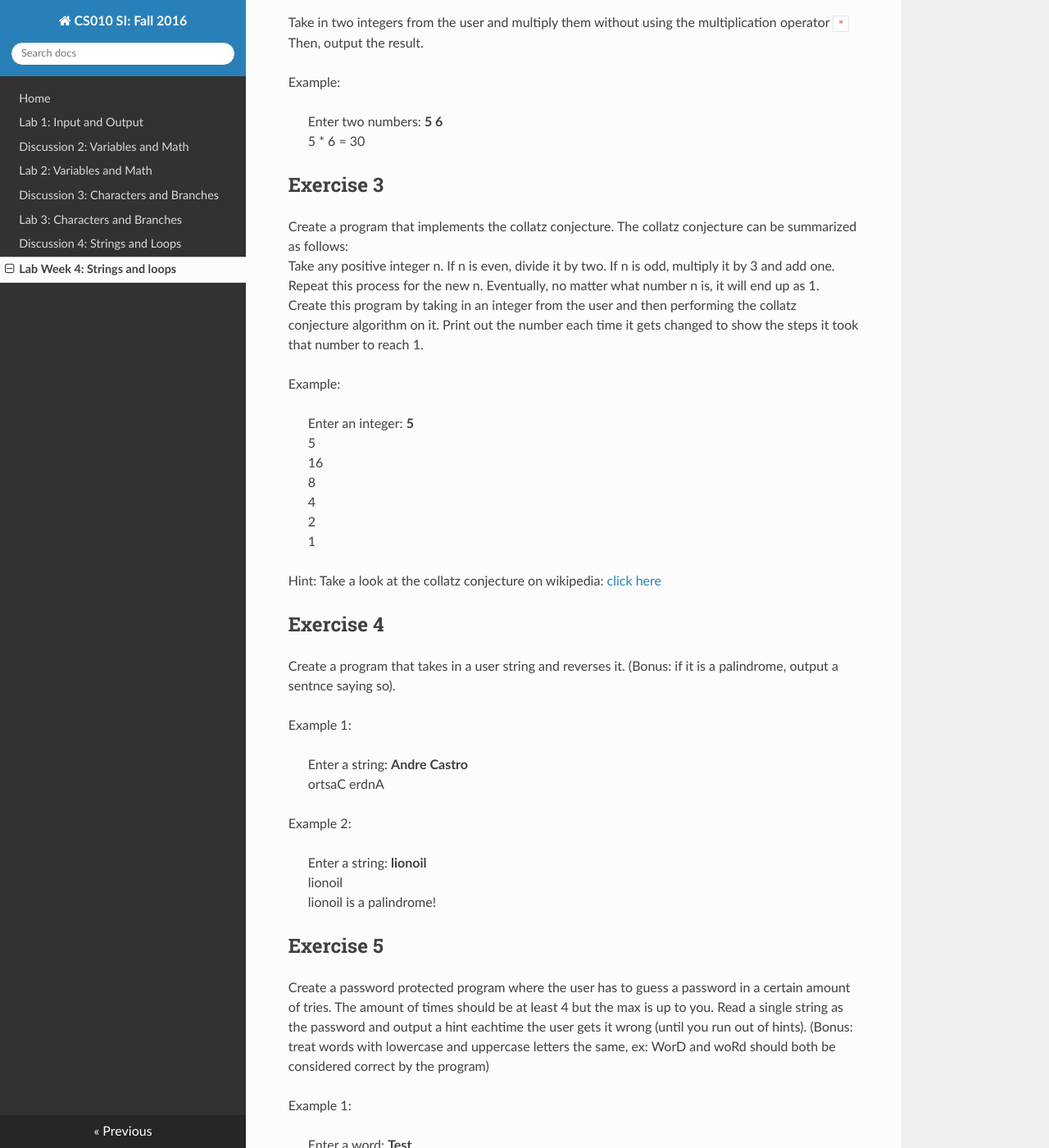
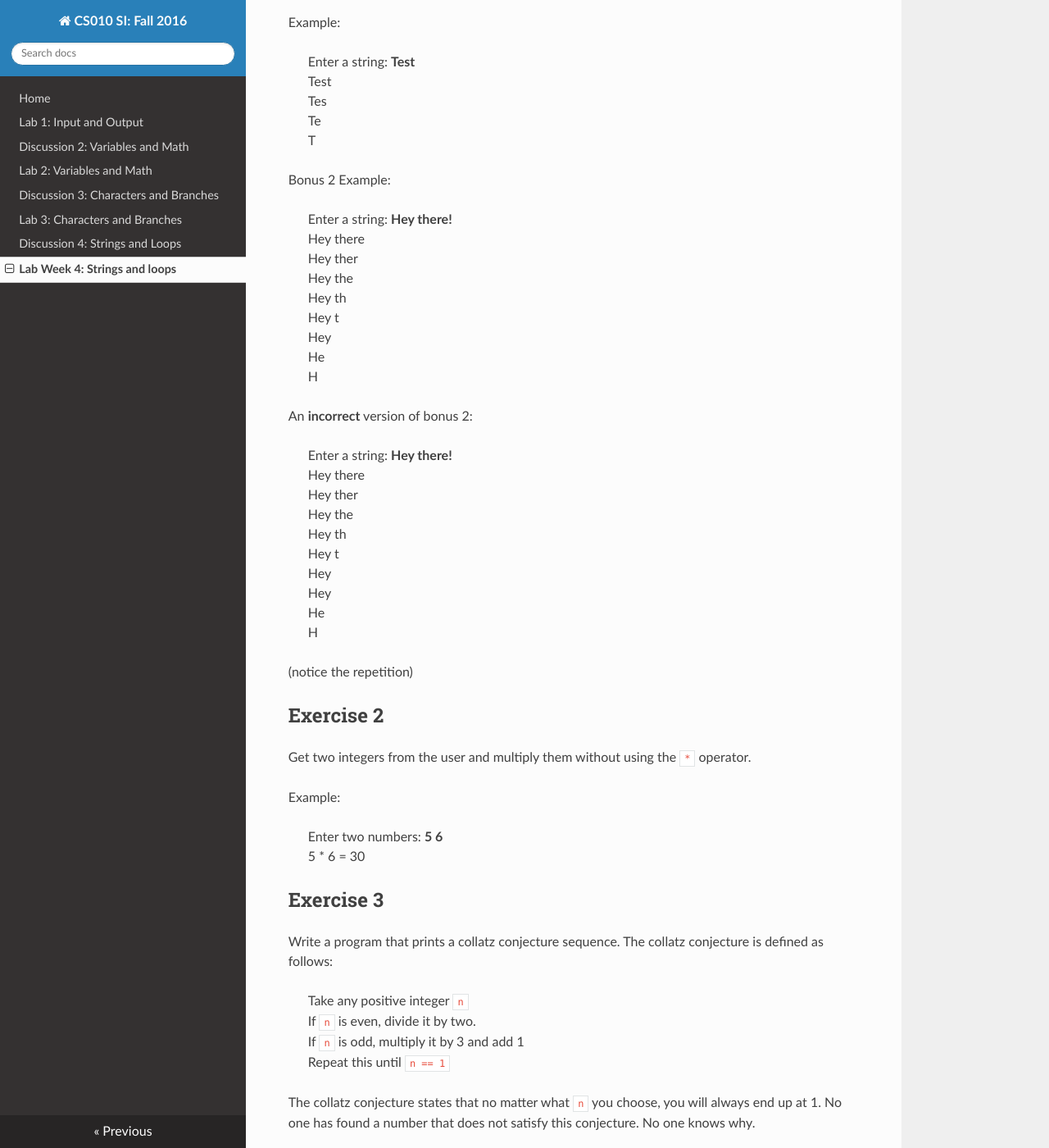
Before and after one commit to cs-si-ucr/cs10, an MkDocs documentation site: the page built from docs/lab04.md, in a window 1280 px wide and 1400 px high, scrolled down 459 px. Shown: the whole window at 82% size. Built offline with MkDocs 1.6.1, drawn with Linux system fonts in a browser that asks for light colours; nearby versions of some CDN libraries; old or Windows-style settings are respelled for this version of MkDocs; some of the changed text lies outside the part shown.

Commit message:
fixed lab wording, and added bonus exercises

```diff
--- a/docs/lab04.md
+++ b/docs/lab04.md
@@ -1,8 +1,21 @@
+Note
+---
+
+You do not need to complete bonus exercises.
+I recommend you attempt them, but if you are spending too long move to the next exercise.
+
+
 Exercise 1
 ---
 
-Take in a string from the user and print it back out repeatedly with each print having one less
-character on the end. Stop printing once there are no more chars in the string left to print.
+Get a word from the user and print it back.
+Each print should have one less letter than the line before it.
+Stop printing when there are no more characters in the string.
+
+[Bonus 1]: Get an entire line of text from the user.
+
+[Bonus 2]: Skip an extra amount for spaces you encounter.
+Read [this](https://zybooks.zyante.com/#/zybook/UCRCS10Fall2016/chapter/8/section/3) (warning: advanced), and checkout the bonus example below.
 
 Example:
 
@@ -12,31 +25,64 @@
 > Te </br>
 > T
 
+Bonus 2 Example:
+
+> Enter a string: **Hey there!**</br>
+> Hey there</br>
+> Hey ther</br>
+> Hey the</br>
+> Hey th</br>
+> Hey t</br>
+> Hey</br>
+> He</br>
+> H</br>
+
+An **incorrect** version of bonus 2:
+
+> Enter a string: **Hey there!**</br>
+> Hey there</br>
+> Hey ther</br>
+> Hey the</br>
+> Hey th</br>
+> Hey t</br>
+> Hey</br>
+> Hey</br>
+> He</br>
+> H</br>
+
+(notice the repetition)
+
+
 Exercise 2
 ---
 
-Take in two integers from the user and multiply them without using the multiplication operator ``*``
-Then, output the result.
+Get two integers from the user and multiply them without using the ``*`` operator.
 
 Example:
 
-> Enter two numbers: **5 6** </br>
+> Enter two numbers: **5 6**</br>
 > 5 * 6 = 30
+
 
 Exercise 3
 ---
 
-Create a program that implements the collatz conjecture. The collatz conjecture can be summarized
-as follows:<br>
-Take any positive integer n. If n is even, divide it by two. If n is odd, multiply it by 3 and add
-one. Repeat this process for the new n. Eventually, no matter what number n is, it will end up as 1.<br>
-Create this program by taking in an integer from the user and then performing the collatz
-conjecture algorithm on it. Print out the number each time it gets changed to show the steps it
-took that number to reach 1.
+Write a program that prints a collatz conjecture sequence.
+The collatz conjecture is defined as follows:
+
+> Take any positive integer ``n``<br>
+> If ``n`` is even, divide it by two.<br>
+> If ``n`` is odd, multiply it by 3 and add 1<br>
+> Repeat this until ``n == 1``<br>
+
+The collatz conjecture states that no matter what ``n`` you choose, you will always end up at 1.
+No one has found a number that does not satisfy this conjecture.
+No one knows why.
 
 Example:
 
-> Enter an integer: **5**</br>
+> Enter an integer: **3**</br>
+> 10</br>
 > 5</br>
 > 16</br>
 > 8</br>
@@ -44,34 +90,39 @@
 > 2</br>
 > 1
 
-Hint:
-Take a look at the collatz conjecture on wikipedia:
-[click here](https://en.wikipedia.org/wiki/Collatz_conjecture)
+Take a look at the [collatz conjecture on wikipedia](https://en.wikipedia.org/wiki/Collatz_conjecture) if you would like to read more about it.
+
 
 Exercise 4
 ---
 
-Create a program that takes in a user string and reverses it. (Bonus: if it is a palindrome, output a sentnce saying so).
+Write a program that takes a string and reverses it.
+
+[Bonus]: if it is a palindrome, output a sentnce saying so.
 
 Example 1:
 
 > Enter a string: **Andre Castro**<br>
 > ortsaC erdnA
 
-Example 2:
+Bonus Example:
 
 > Enter a string: **lionoil**<br>
 > lionoil<br>
 > lionoil is a palindrome!
 
+
 Exercise 5
 ---
 
-Create a password protected program where the user has to guess a password in a certain amount of
-tries. The amount of times should be at least 4 but the max is up to you. Read a single string as
-the password and output a hint eachtime the user gets it wrong (until you run out of hints).
-(Bonus: treat words with lowercase and uppercase letters the same, ex: WorD and woRd should both
-be considered correct by the program)
+Password-protect one of the previous exercises from this lab.
+The user gets at least 5 attempts to guess the password before the program quits with a failure message.
+The maximum number of tries is up to you.
+Read a single word as the password.
+Output a hint if the user gets it wrong.
+
+[Bonus]: treat words with lowercase and uppercase letters the same.
+ For instance, ``WorD`` and ``woRd`` should both be considered correct.
 
 Example 1:
 
@@ -93,6 +144,7 @@
 > Enter another word: **Stow**<br>
 > Im sorry. You failed to guesss the word. Goodbye.
 
+
 Quiz!
 ---
 [quiz03]()
```
